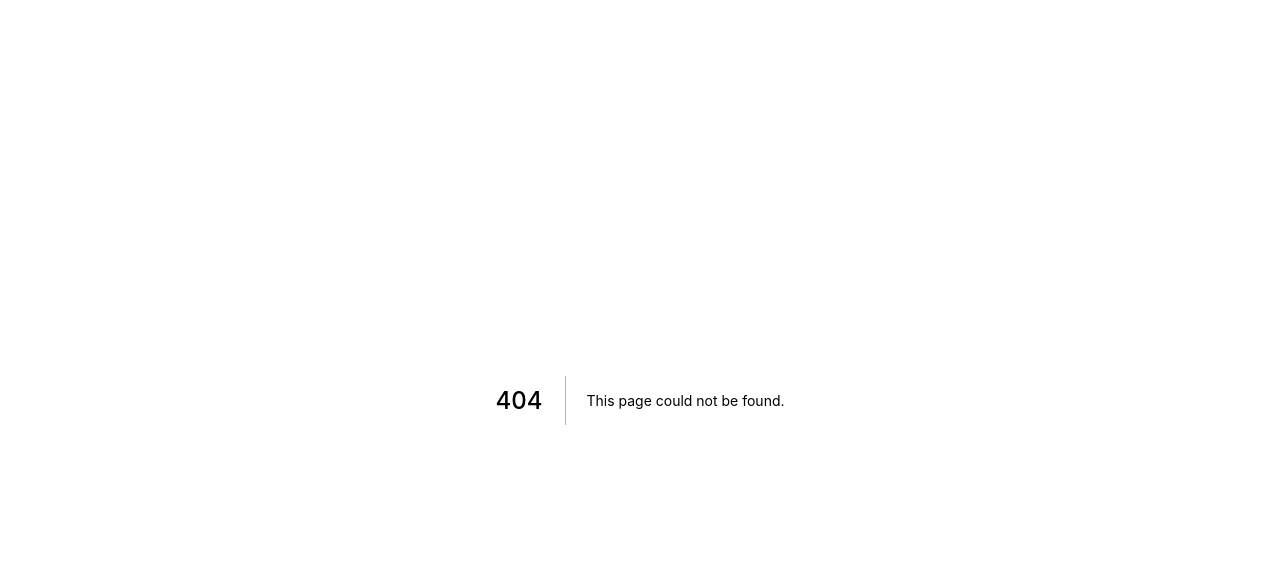
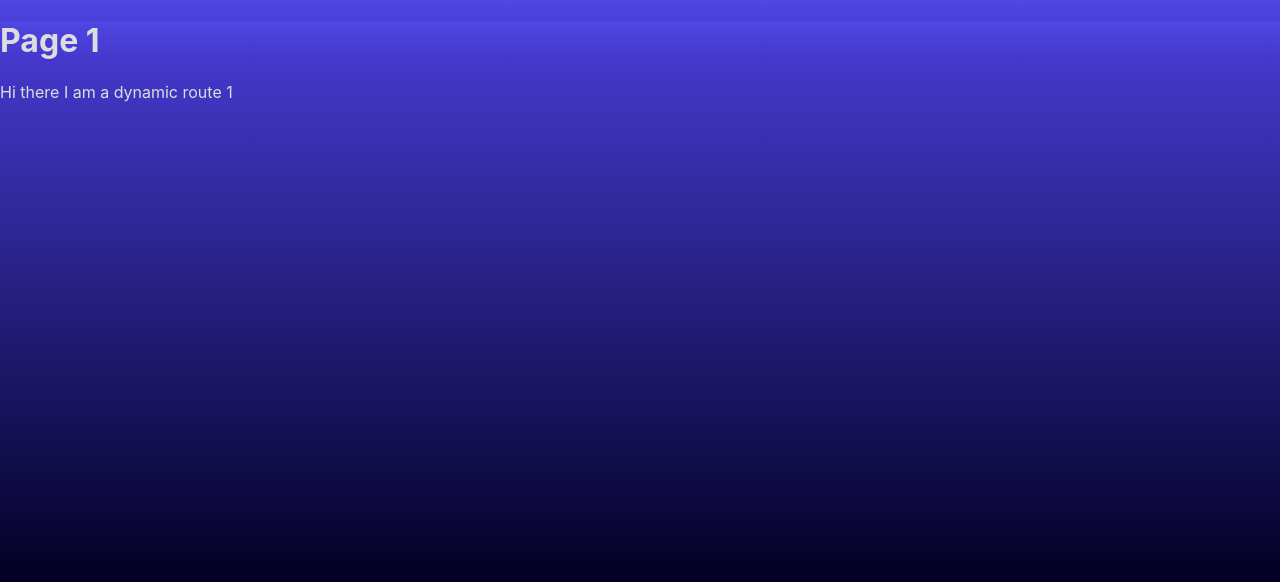
Before and after one commit to omeatai/x-next-webapp, a Next.js app in the folder coffee-app/: page /1 in a window 1280 px wide. Before the commit this address had no page. Shown: the top 582 px of the page. Built offline with nearby package versions, Linux system fonts and the light colour scheme.

Commit message:
10. Next Slug Route
10. Next Slug Route

```diff
--- a/coffee-app/package.json
+++ b/coffee-app/package.json
@@ -9,6 +9,7 @@
     "lint": "next lint"
   },
   "dependencies": {
+    "lodash": "^4.17.21",
     "next": "^12.3.4",
     "react": "18.2.0",
     "react-dom": "18.2.0"
--- /dev/null
+++ b/coffee-app/pages/[slug].js
@@ -0,0 +1,20 @@
+import { useRouter } from "next/router";
+import Head from "next/head";
+import _ from "lodash";
+
+const Slug = () => {
+  const router = useRouter();
+  const slugTitle = _.capitalize(router.query.slug);
+
+  return (
+    <div>
+      <Head>
+        <title>{slugTitle}</title>
+      </Head>
+      <h1>Page {slugTitle}</h1>
+      <p>Hi there I am a dynamic route {router.query.slug}</p>
+    </div>
+  );
+};
+
+export default Slug;
```
Also changed, not shown: coffee-app/pages/courses/nextjs.js (added, +11 -0 lines), 2 other files (tests, documents, lock files or other folders).
